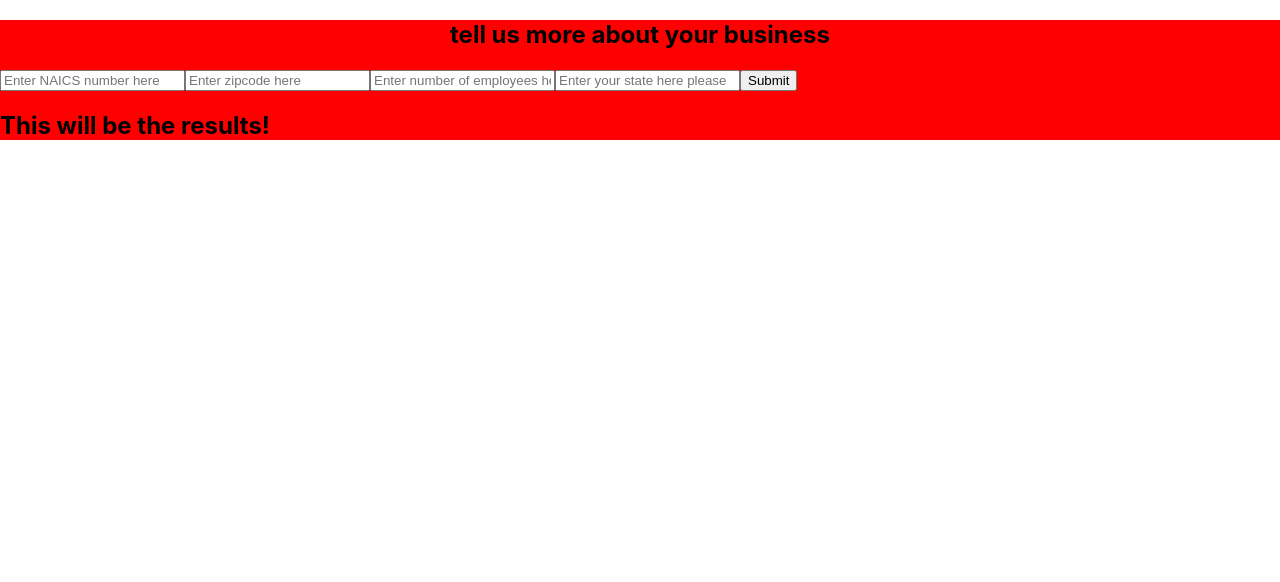
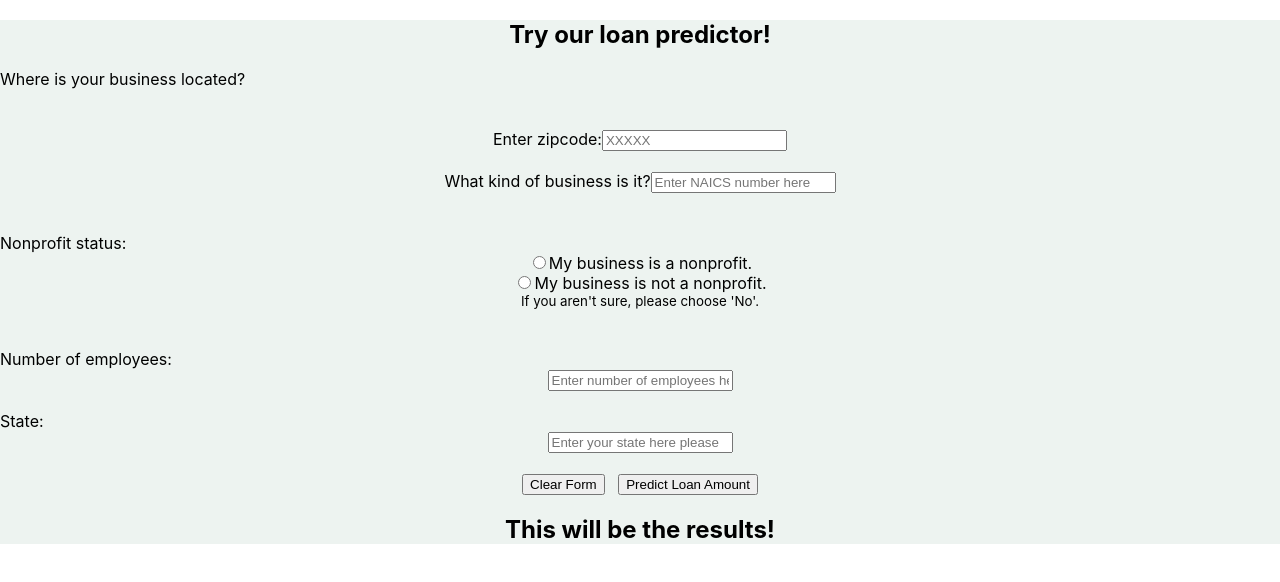
Before and after one commit to SBH-TS2-2021/front-end, a React (Create React App) app: page / in a window 1280 px wide. Shown: the top 582 px of the page. Built offline with nearby package versions, Linux system fonts and the light colour scheme.

Commit message:
form buttons submitting and clearing, radio buttons functional

```diff
--- a/src/components/Layout/Layout.module.css
+++ b/src/components/Layout/Layout.module.css
@@ -1,3 +1,3 @@
 .Container {
-  background-color: red;
+  background-color: #edf3f0;
 }
--- a/src/components/Resources/Resources.js
+++ b/src/components/Resources/Resources.js
@@ -4,7 +4,7 @@ import React from 'react'
 const resources = (props) => {
 
   return (
-    <h2> This will be the results! </h2>
+    <h2><center> This will be the results! </center></h2>
     )
   }
 
--- a/src/container/Form/CreateForm.js
+++ b/src/container/Form/CreateForm.js
@@ -25,6 +25,7 @@ class CreateForm extends Component {
     }
   }
 
+
   handleSubmit = event => {
     event.preventDefault()
     const { form } = this.state
@@ -39,6 +40,7 @@ class CreateForm extends Component {
     })
       .then(res => this.setState({ probabilities: res.data.probabilities }))
       .catch(console.error)
+      console.log(form)
   }
 
   handleInputChange = event => {
@@ -50,6 +52,24 @@ class CreateForm extends Component {
     })
   }
 
+  // handleReset = event => {
+  //     this.form.reset()
+  // }
+
+  handleReset = event => {
+    this.setState({ form: {
+      naics: '',
+      zip: '',
+      lender: '',
+      nonprofit: '',
+      jobsreported: '',
+      state: ''
+    },
+    probabilities: [],
+    // created: false
+    createdId: null })
+  }
+
   render() {
     const { form, createdId } = this.state
     if (createdId) {
@@ -58,12 +78,13 @@ class CreateForm extends Component {
     return (
       <Fragment>
         <h2>
-          <center>tell us more about your business</center>
+          <center>Try our loan predictor!</center>
         </h2>
         <Form
           form={form}
           handleSubmit={this.handleSubmit}
           handleInputChange={this.handleInputChange}
+          handleReset={this.handleReset}
         />
       </Fragment>
     )
--- a/src/container/Form/Form.js
+++ b/src/container/Form/Form.js
@@ -1,8 +1,26 @@
 import React from 'react'
 import './Form.module.css'
 
-const Form = ({ handleSubmit, handleInputChange, form }) => (
+const Form = ({ handleSubmit, handleInputChange, form, handleReset }) => (
   <form onSubmit={handleSubmit}>
+  Where is your business located?
+  <center>
+  <br />
+  <br />
+    <center>
+  <span>Enter zipcode:</span>
+    <input
+    required
+    style={{ maginLeft: '1rem' }}
+    name="zip"
+    type="text"
+    placeholder="XXXXX"
+    value={form.zip}
+    onChange={handleInputChange}
+    />
+    </center>
+    <br />
+    <span>What kind of business is it?</span>
     <input
     required
     name="naics"
@@ -12,14 +30,41 @@ const Form = ({ handleSubmit, handleInputChange, form }) => (
     // console.log(this.form.naics)
     onChange={handleInputChange}
     />
+    </center>
+    <br/><br/>
+    <span>Nonprofit status:</span>
+    <div className="radio">
+         <label>
+         <center>
            <input
-      required
-      name="zip"
-      type="text"
-      placeholder="Enter zipcode here"
-      value={form.zip}
+            name="nonprofit"
+             type="radio"
+             value="Yes"
+             checked={form.nonprofit === "Yes"}
              onChange={handleInputChange}
            />
+           My business is a nonprofit.
+           </center>
+         </label>
+         </div>
+        <div className="radio">
+         <label>
+          <center>
+         <input
+          name="nonprofit"
+           type="radio"
+           value="No"
+           checked={form.nonprofit === "No"}
+           onChange={handleInputChange}
+         />
+         My business is not a nonprofit.
+        </center>
+       </label>
+       <small><center>If you aren't sure, please choose 'No'.</center></small>
+       </div>
+      <br/><br/>
+    <span>Number of employees:</span>
+    <center>
     <input
     required
     name="jobsreported"
@@ -28,6 +73,10 @@ const Form = ({ handleSubmit, handleInputChange, form }) => (
     value={form.jobsreported}
     onChange={handleInputChange}
     />
+    </center>
+    <br/>
+    <span>State:</span>
+    <center>
     <input
     required
     name="state"
@@ -36,7 +85,12 @@ const Form = ({ handleSubmit, handleInputChange, form }) => (
     value={form.state}
     onChange={handleInputChange}
     />
-    <button type="submit">Submit</button>
+    </center>
+    <br/>
+    <center>
+    <button type="button" onClick={handleReset}>Clear Form</button>&nbsp;&nbsp;&nbsp;
+    <button type="submit">Predict Loan Amount</button>
+    </center>
     </form>
   )
 
```
Lines whose indentation alone changed are shown as unchanged.
